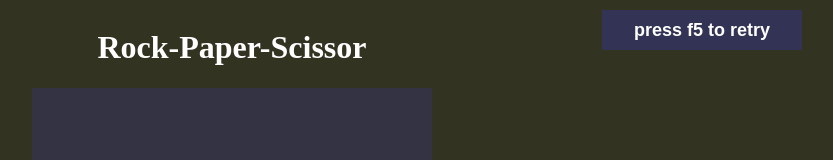
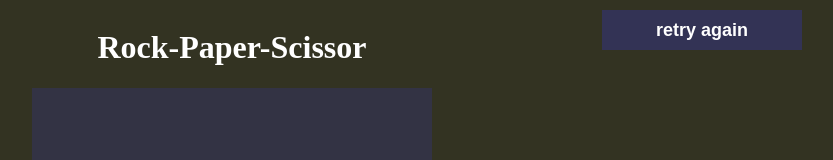
Before and after one commit to ngabodaniel1000/rock-paper-scissor, a plain HTML site: page game.html in a window 1280 px wide. Shown: the top 160 px of the page, without its empty margins (408-1241 px from the left). Drawn offline with Linux system fonts and the light colour scheme.

Commit message:
Update game.html

```diff
--- a/game.html
+++ b/game.html
@@ -10,7 +10,7 @@
 <body>
     <h1>Rock-Paper-Scissor</h1>
 
-    <button id="retry">press f5 to retry</button>
+ <button id="retry" onclick="location.reload()">retry again</button>
     <div class="container">
 
         <button id="Rock" onclick="rock()">✊</button>
```
